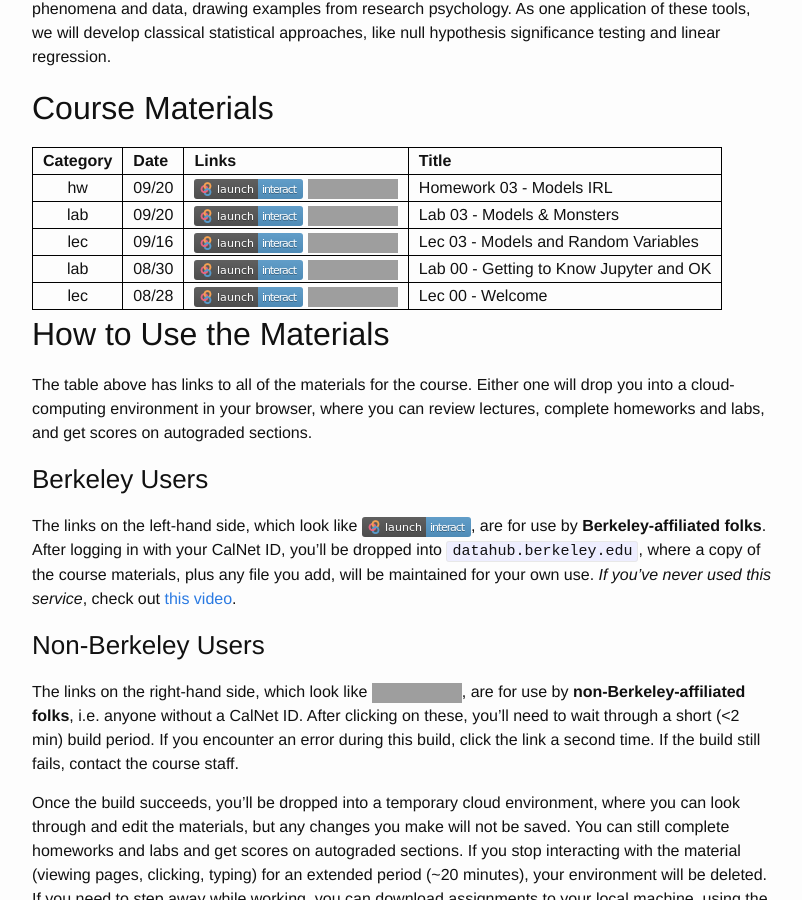
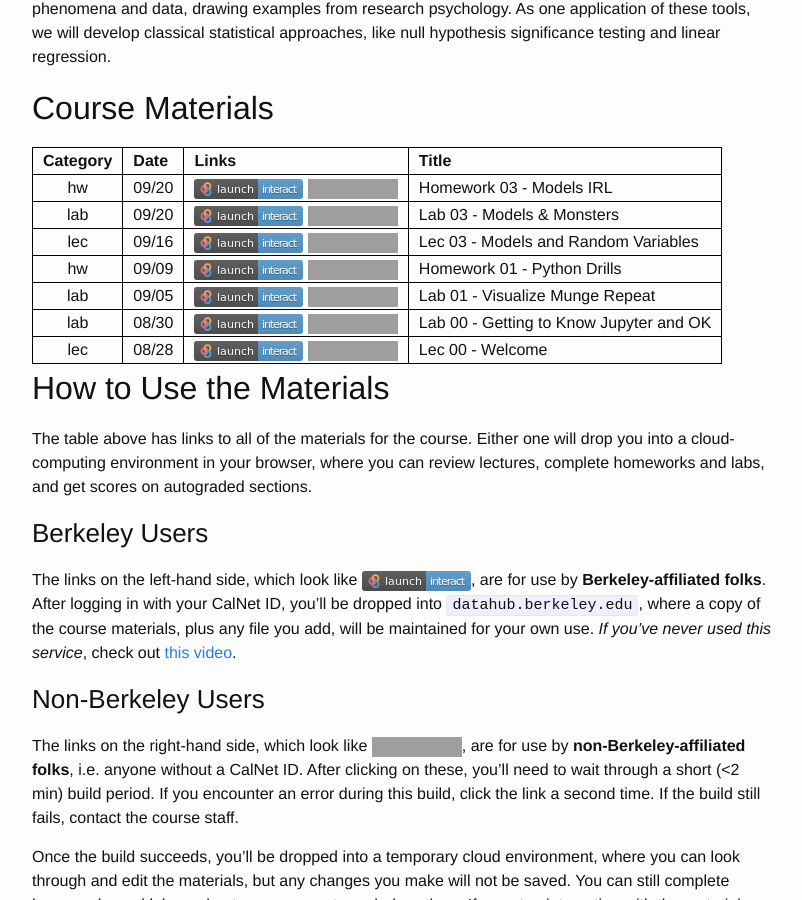
Before and after one commit to charlesfrye/psych101d, a Jekyll site: the page built from README.md, in a window 1280 px wide and 900 px high, scrolled down 507 px. Shown: the whole window, without its empty margins (238-1040 px from the left). Built offline with Jekyll 4.4.1, drawn with Linux system fonts in a browser that asks for light colours; our own code applies the rules of GitHub Pages for plain Markdown files; grey boxes are pictures that could not be loaded.

Commit message:
adds lab01 and hw01 to the materialtable

```diff
--- a/_includes/materialtable.csv
+++ b/_includes/materialtable.csv
@@ -4,3 +4,5 @@ idx,category,date,path,title
 3,lab,09/20,lab/03_models,Lab 03 - Models & Monsters
 4,lab,08/30,lab/00_welcome,Lab 00 - Getting to Know Jupyter and OK
 5,lec,08/28,lec/00_welcome,Lec 00 - Welcome
+6,hw,09/09,hw/03_models,Homework 01 - Python Drills
+7,lab,09/05,lab/03_models,Lab 01 - Visualize Munge Repeat
--- a/_includes/materialtable.md
+++ b/_includes/materialtable.md
@@ -3,5 +3,7 @@ Category | Date  | Links               | Title
 hw | 09/20 | [![datahub]({{site.url}}/content/shared/img/interact_badge.svg)]({{site.interact}}hw/03_models) [![Binder](https://mybinder.org/badge_logo.svg)]({{site.binder}}hw/03_models) | Homework 03 - Models IRL
 lab | 09/20 | [![datahub]({{site.url}}/content/shared/img/interact_badge.svg)]({{site.interact}}lab/03_models) [![Binder](https://mybinder.org/badge_logo.svg)]({{site.binder}}lab/03_models) | Lab 03 - Models & Monsters
 lec | 09/16 | [![datahub]({{site.url}}/content/shared/img/interact_badge.svg)]({{site.interact}}lec/03_models) [![Binder](https://mybinder.org/badge_logo.svg)]({{site.binder}}lec/03_models) | Lec 03 - Models and Random Variables
+hw | 09/09 | [![datahub]({{site.url}}/content/shared/img/interact_badge.svg)]({{site.interact}}hw/03_models) [![Binder](https://mybinder.org/badge_logo.svg)]({{site.binder}}hw/03_models) | Homework 01 - Python Drills
+lab | 09/05 | [![datahub]({{site.url}}/content/shared/img/interact_badge.svg)]({{site.interact}}lab/03_models) [![Binder](https://mybinder.org/badge_logo.svg)]({{site.binder}}lab/03_models) | Lab 01 - Visualize Munge Repeat
 lab | 08/30 | [![datahub]({{site.url}}/content/shared/img/interact_badge.svg)]({{site.interact}}lab/00_welcome) [![Binder](https://mybinder.org/badge_logo.svg)]({{site.binder}}lab/00_welcome) | Lab 00 - Getting to Know Jupyter and OK
 lec | 08/28 | [![datahub]({{site.url}}/content/shared/img/interact_badge.svg)]({{site.interact}}lec/00_welcome) [![Binder](https://mybinder.org/badge_logo.svg)]({{site.binder}}lec/00_welcome) | Lec 00 - Welcome
```
